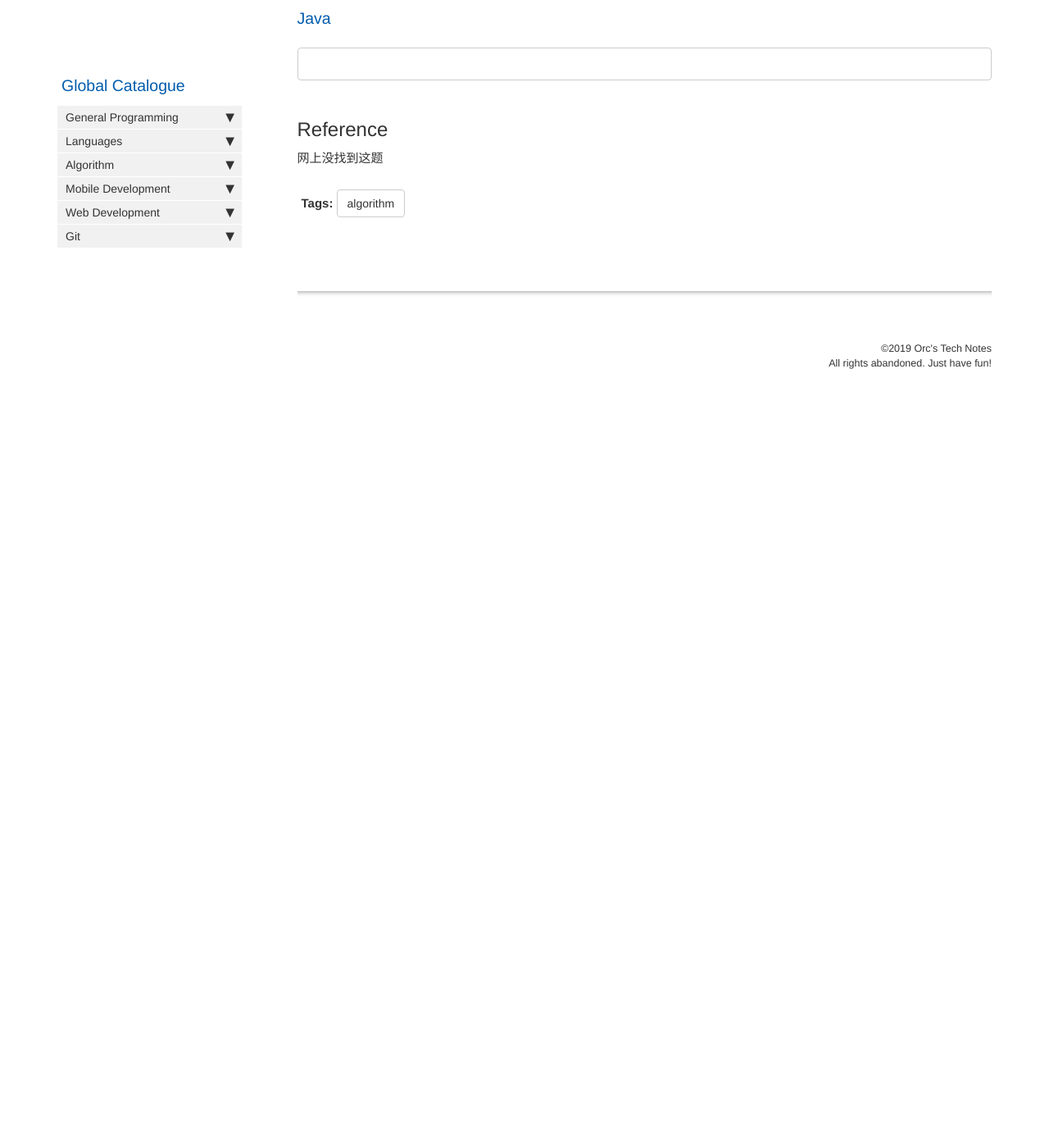
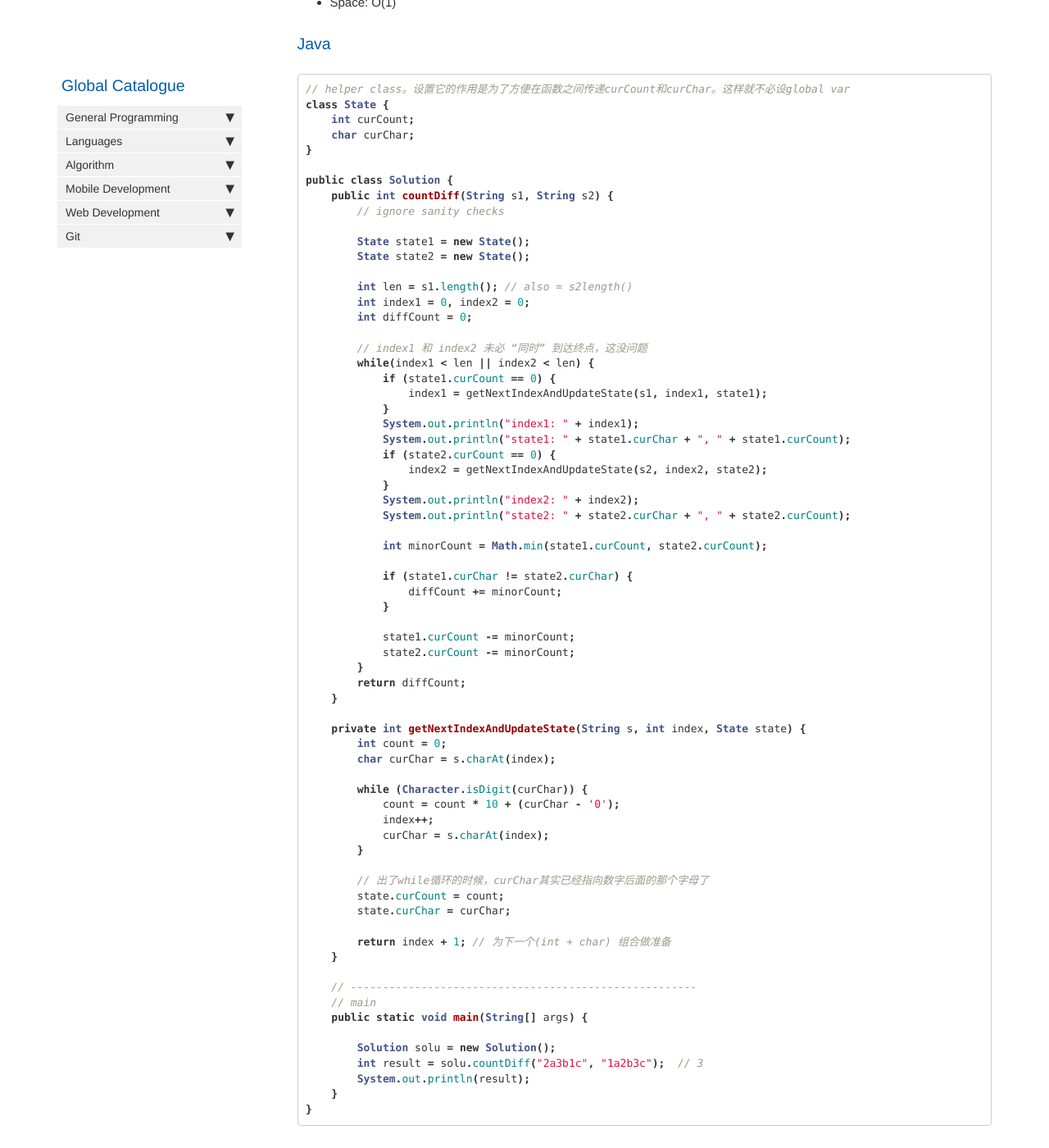
Before and after one commit to HungryOrc/hungryorc.github.io, a Jekyll site: the page built from pages/algorithm/algorithm_extend_two_strings_and_check_differences.md, in a window 1280 px wide and 1400 px high, scrolled down 708 px. Shown: the whole window at 82% size. Built offline with Jekyll 4.4.1, drawn with Linux system fonts in a browser that asks for light colours; nearby versions of some CDN libraries; comment, search, counter and statistics services are not loaded; before the commit the page ends 1211 px from its top, so only the background shows below that; some of the changed text lies outside the part shown.

Commit message:
Update algorithm_extend_two_strings_and_check_differences.md

````diff
--- a/pages/algorithm/algorithm_extend_two_strings_and_check_differences.md
+++ b/pages/algorithm/algorithm_extend_two_strings_and_check_differences.md
@@ -31,7 +31,74 @@ Note:
 
 ### Java
 ```java
+// helper class。设置它的作用是为了方便在函数之间传递curCount和curChar。这样就不必设global var
+class State {
+    int curCount;
+    char curChar;
+}
 
+public class Solution {
+    public int countDiff(String s1, String s2) {
+        // ignore sanity checks
+
+        State state1 = new State();
+        State state2 = new State();
+
+        int len = s1.length(); // also = s2length()
+        int index1 = 0, index2 = 0;
+        int diffCount = 0;
+
+        // index1 和 index2 未必 “同时” 到达终点，这没问题
+        while(index1 < len || index2 < len) {
+            if (state1.curCount == 0) {
+                index1 = getNextIndexAndUpdateState(s1, index1, state1);
+            }
+            System.out.println("index1: " + index1);
+            System.out.println("state1: " + state1.curChar + ", " + state1.curCount);
+            if (state2.curCount == 0) {
+                index2 = getNextIndexAndUpdateState(s2, index2, state2);
+            }
+            System.out.println("index2: " + index2);
+            System.out.println("state2: " + state2.curChar + ", " + state2.curCount);
+
+            int minorCount = Math.min(state1.curCount, state2.curCount);
+
+            if (state1.curChar != state2.curChar) {
+                diffCount += minorCount;
+            }
+
+            state1.curCount -= minorCount;
+            state2.curCount -= minorCount;
+        }
+        return diffCount;
+    }
+
+    private int getNextIndexAndUpdateState(String s, int index, State state) {
+        int count = 0;
+        char curChar = s.charAt(index);
+
+        while (Character.isDigit(curChar)) {
+            count = count * 10 + (curChar - '0');
+            index++;
+            curChar = s.charAt(index);
+        }
+
+        // 出了while循环的时候，curChar其实已经指向数字后面的那个字母了
+        state.curCount = count;
+        state.curChar = curChar;
+
+        return index + 1; // 为下一个(int + char) 组合做准备
+    }
+
+    // ------------------------------------------------------
+    // main
+    public static void main(String[] args) {
+
+        Solution solu = new Solution();
+        int result = solu.countDiff("2a3b1c", "1a2b3c");  // 3
+        System.out.println(result);
+    }
+}
 ```
 
 ## Reference
````
Also changed, not shown: other parts of pages/algorithm/algorithm_extend_two_strings_and_check_differences.md (+1 -1 lines).
